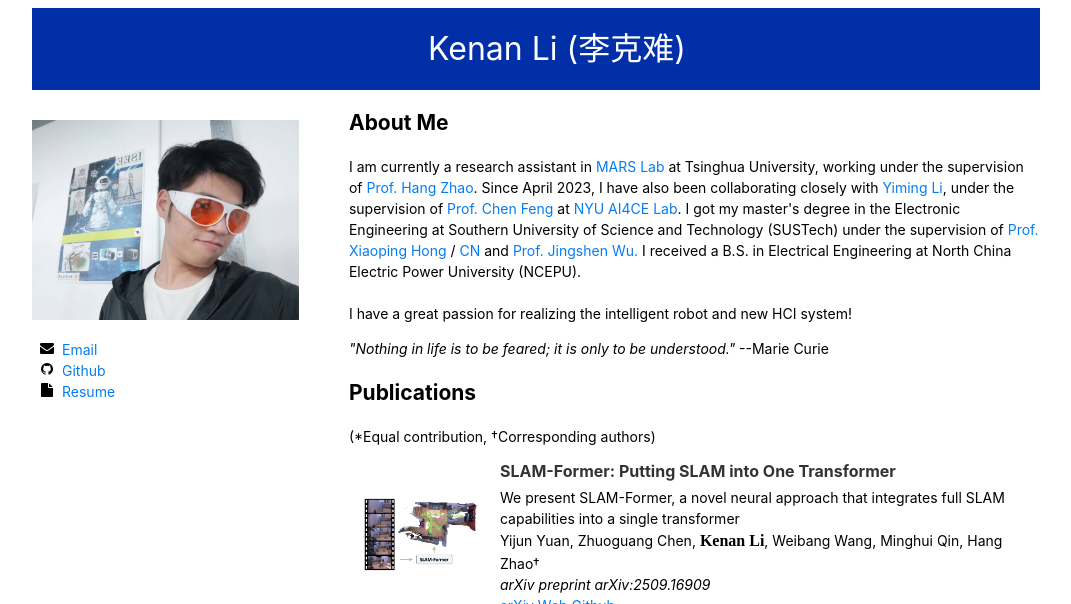
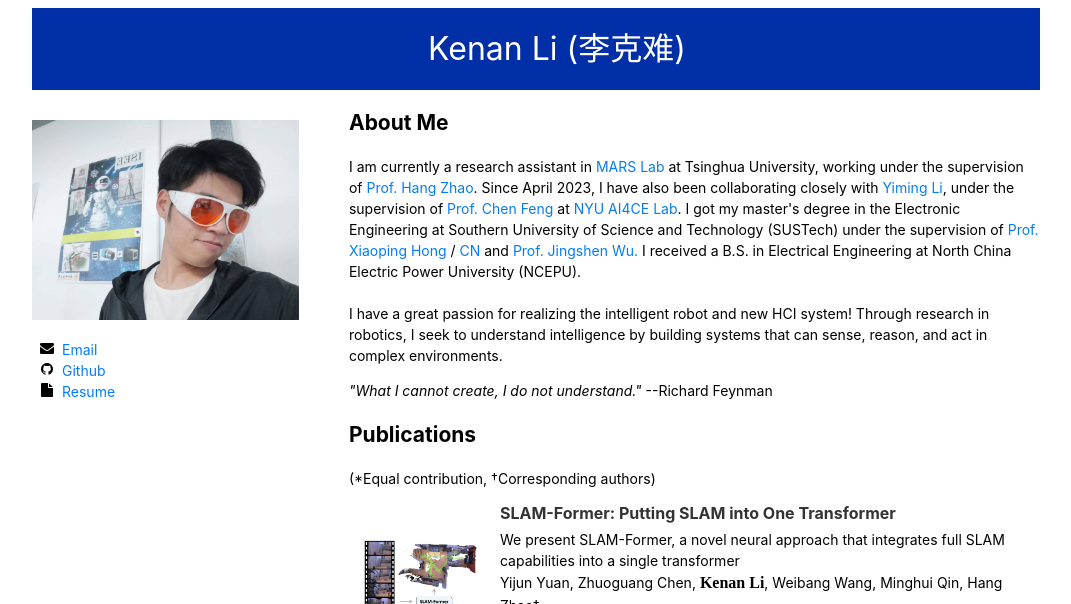
Before and after one commit to ConnorKevin/ConnorKevin.github.io, a Jekyll site: the page index.html, which Jekyll copies as it is, in a window 1280 px wide and 900 px high, cut to the strip 0-604 px from the top of the window. Shown: the whole strip, without its empty margins (104-1175 px from the left). Built offline with Jekyll 4.4.1, drawn with Linux system fonts in a browser that asks for light colours.

Commit message:
Update index.html

```diff
--- a/index.html
+++ b/index.html
@@ -133,9 +133,11 @@
 			I received a B.S. in Electrical Engineering at North China Electric Power University (NCEPU).<br/>
 			<br/>
 			I have a great passion for realizing the intelligent robot and new HCI system!
+			Through research in robotics, I seek to understand intelligence by building systems that can sense, reason, and act in complex environments.
 	        </p>
 
-		<p><i> "Nothing in life is to be feared; it is only to be understood."</i>  --Marie Curie </p>
+		<!-- <p><i> "Nothing in life is to be feared; it is only to be understood."</i>  --Marie Curie </p> -->
+		<p><i> "What I cannot create, I do not understand."</i>  --Richard Feynman </p>
 
 
 
```
